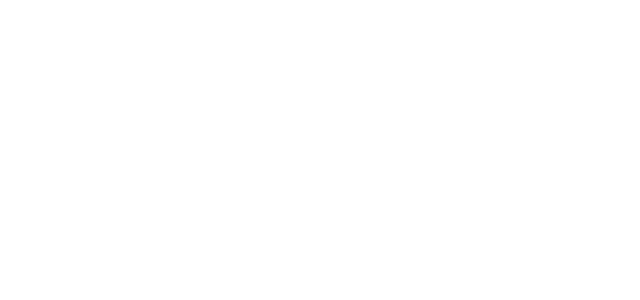
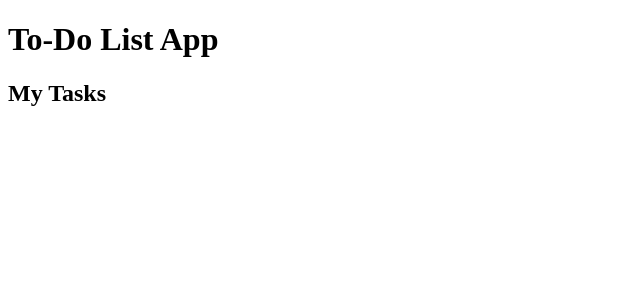
Before and after one commit to vikashrao12/Todo-List, a React (Vite) app in the folder Todo-App/: page / in a window 1280 px wide. Shown: the top 300 px of the page, without its empty margins (0-640 px from the left). Built offline with nearby package versions, Linux system fonts and the light colour scheme.

Commit message:
Created Header, ToDoList and ToDoItem components

```diff
--- a/Todo-App/src/App.jsx
+++ b/Todo-App/src/App.jsx
@@ -1,13 +1,14 @@
 
+import Header from "./components/Header";
+import ToDoList from "./components/TodoList";
 
 function App() {
-
-
   return (
     <>
-
+      <Header />
+      <ToDoList />
     </>
-  )
+  );
 }
 
-export default App
+export default App;
--- /dev/null
+++ b/Todo-App/src/components/Header.jsx
@@ -0,0 +1,12 @@
+
+
+
+function Header() {
+  return (
+    <header>
+      <h1>To-Do List App</h1>
+    </header>
+  );
+}
+
+export default Header;
--- /dev/null
+++ b/Todo-App/src/components/TodoList.jsx
@@ -0,0 +1,13 @@
+
+
+
+
+function ToDoList() {
+  return (
+    <div>
+      <h2>My Tasks</h2>
+    </div>
+  );
+}
+
+export default ToDoList;
```
Also changed, not shown: Todo-App/src/components/TodoItem.jsx (added, +13 -0 lines).
